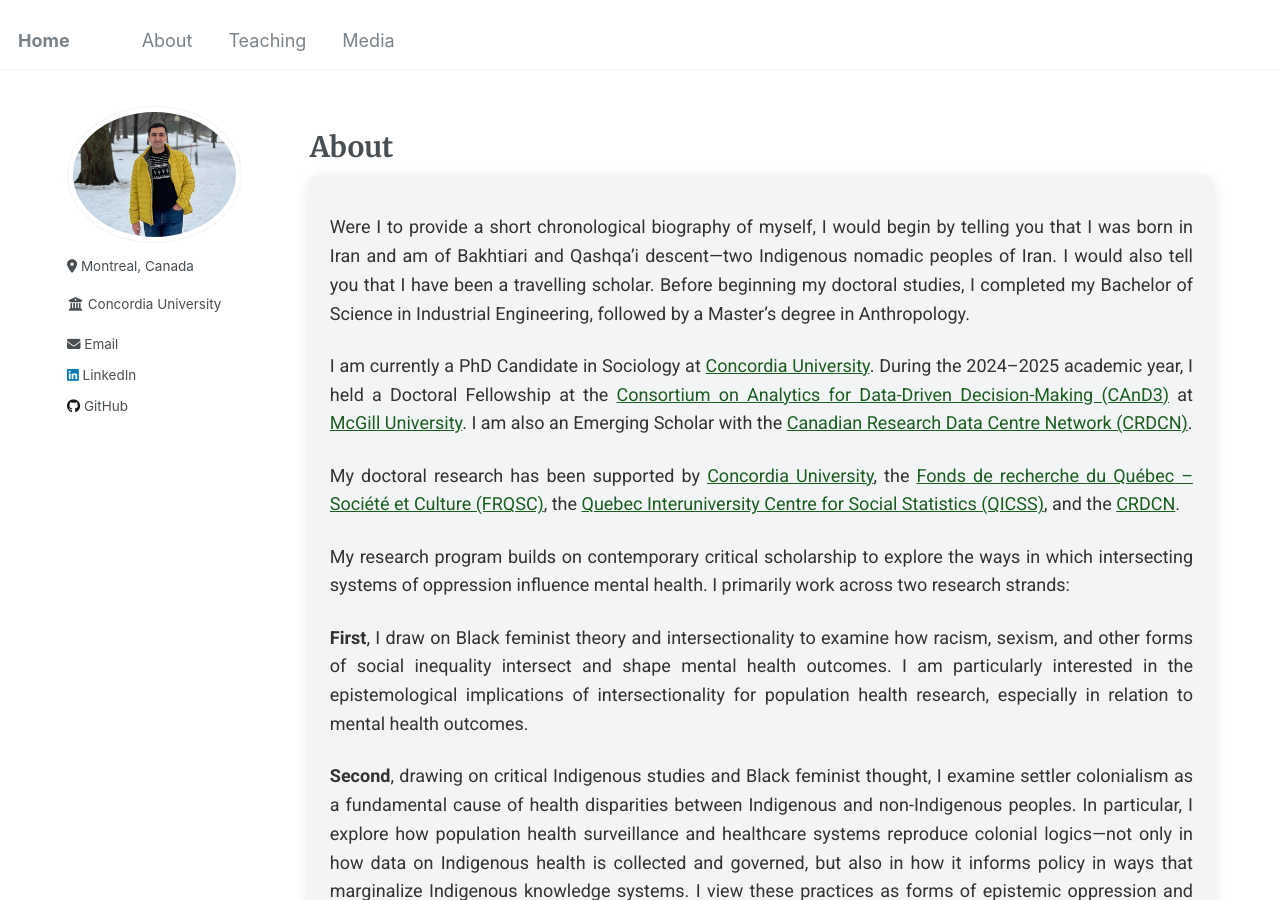
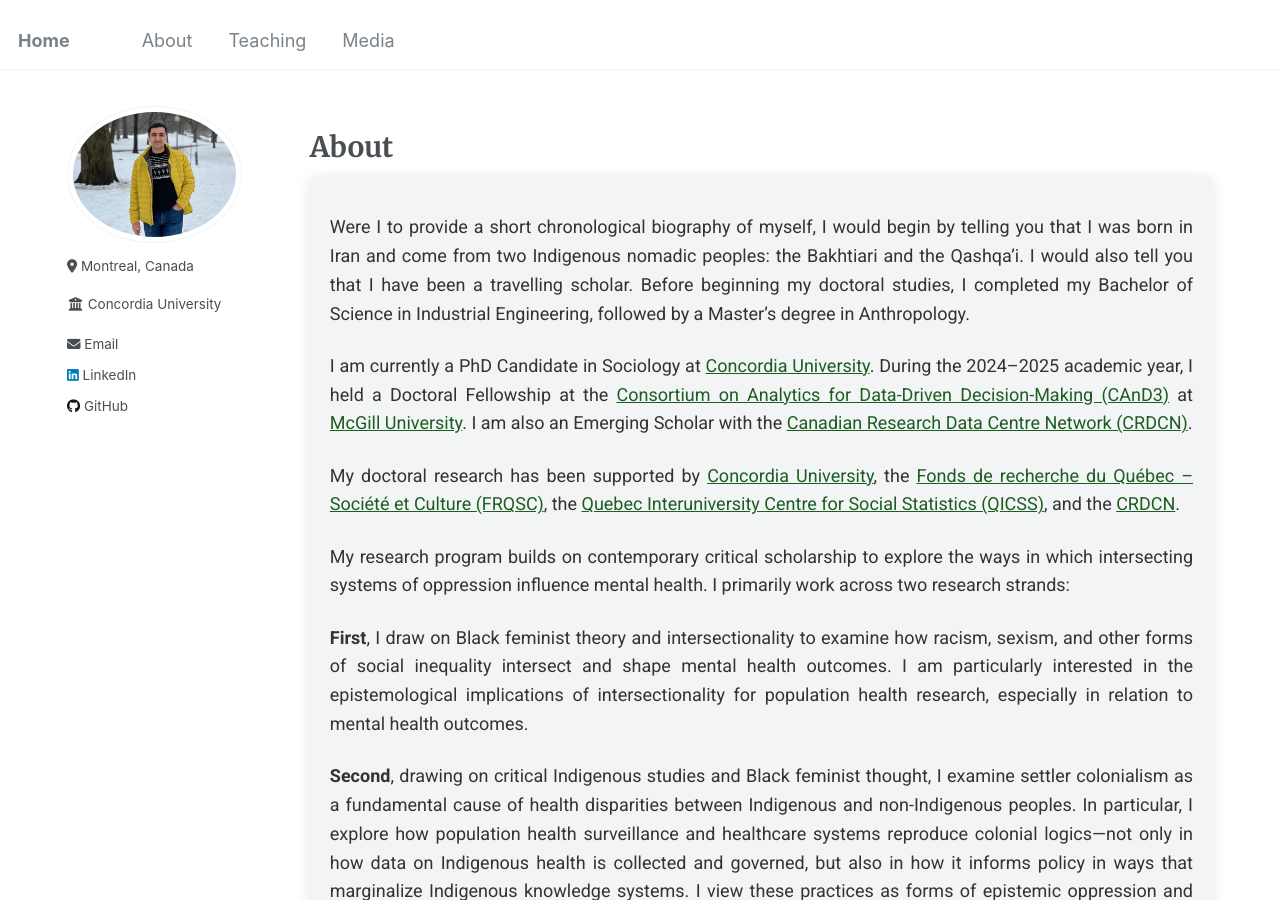
Before and after one commit to Mohsnmonji/mohsnmonji.github.io, a Jekyll site: the page built from about-me.md, in a window 1280 px wide and 900 px high. Built offline with Jekyll 4.4.1, drawn with Linux system fonts in a browser that asks for light colours.

Commit message:
Update about-me.md

```diff
--- a/about-me.md
+++ b/about-me.md
@@ -84,7 +84,7 @@ author_profile: true
 <!-- BIOGRAPHY & RESEARCH OVERVIEW CARD -->
 <div class="card">
   <p>
-    Were I to provide a short chronological biography of myself, I would begin by telling you that I was born in Iran and am of Bakhtiari and Qashqa’i descent—two Indigenous nomadic peoples of Iran. I would also tell you that I have been a travelling scholar. Before beginning my doctoral studies, I completed my Bachelor of Science in Industrial Engineering, followed by a Master’s degree in Anthropology.
+    Were I to provide a short chronological biography of myself, I would begin by telling you that I was born in Iran and come from two Indigenous nomadic peoples: the Bakhtiari and the Qashqa’i. I would also tell you that I have been a travelling scholar. Before beginning my doctoral studies, I completed my Bachelor of Science in Industrial Engineering, followed by a Master’s degree in Anthropology.
   </p>
 
   <p>
```
